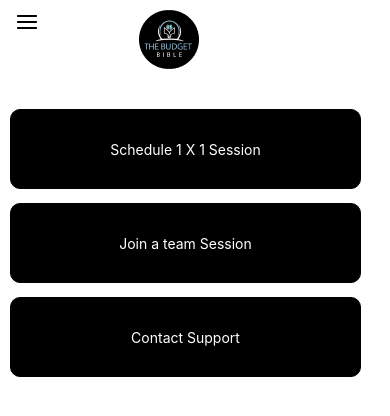
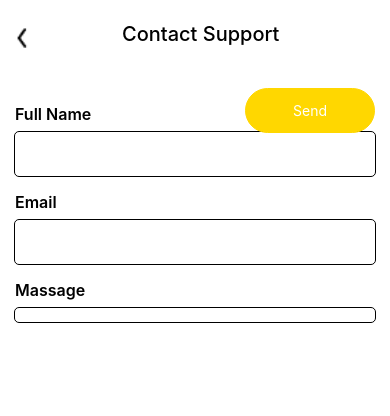
Before and after one commit to MuhammadRomanKhan717/budget-bible, a React Native app: screen / in a window 390 px wide. Shown: the top 416 px of the page. Built offline with nearby package versions, Linux system fonts and the light colour scheme.

Commit message:
make a Contact Support Sreen

```diff
--- a/App.js
+++ b/App.js
@@ -17,6 +17,7 @@ import AddTransactionsScreen from "./Screens/AddTransactionsScreen";
 import IncomeExpensesScreen from "./Screens/IncomeExpensesScreen";
 import AccountsScreen from "./Screens/AccountsScreen";
 import TalkToTerrance from "./Screens/TalkToTerrance";
+import ContactSupportScreen from "./Screens/ContactSupportScreen";
 export default function App() {
   return (
     <View style={styles.container}>
@@ -28,7 +29,8 @@ export default function App() {
       {/* <AccountsScreen /> */}
       {/* <ProfileScreen /> */}
       {/* <AllocateYourFriend /> */}
-      <TalkToTerrance />
+      {/* <TalkToTerrance /> */}
+      <ContactSupportScreen />
       {/* <NavigationContainer>
         <Navigation />
 
--- /dev/null
+++ b/Screens/ContactSupportScreen.js
@@ -0,0 +1,134 @@
+import {
+  StyleSheet,
+  Text,
+  View,
+  SafeAreaView,
+  TouchableOpacity,
+  Image,
+  TextInput,
+} from "react-native";
+import React from "react";
+
+const ContactSupportScreen = () => {
+  return (
+    <SafeAreaView>
+      <View
+        style={[
+          styles.bottomView,
+          { position: "absolute", bottom: 50, right: 0, right: 0, zIndex: 99 },
+        ]}
+      >
+        <TouchableOpacity
+          style={[styles.bottomNext]}
+          onPress={() => navigation.navigate("")}
+        >
+          <Text style={{ color: "white" }}>Send</Text>
+        </TouchableOpacity>
+      </View>
+      <View style={styles.headerView}>
+        <TouchableOpacity onPress={() => navigation.navigate("expenses")}>
+          <Image
+            style={styles.headerImage}
+            source={require("../assets/eva_arrow-ios-back-fill.png")}
+          />
+        </TouchableOpacity>
+        <Text style={styles.headerText}>Contact Support</Text>
+      </View>
+      <View style={{ paddingTop: 50, paddingBottom: 15 }}>
+        <Text style={styles.ContactDetail}>Full Name</Text>
+        <View style={{ paddingHorizontal: 14 }}>
+          <TextInput
+            style={styles.input}
+            autoCapitalize="none"
+            autoCorrect={false}
+            secureTextEntry={true}
+            keyboardType="default"
+          />
+        </View>
+      </View>
+      <View style={{}}>
+        <Text style={styles.ContactDetail}>Email</Text>
+        <View style={{ paddingHorizontal: 14 }}>
+          <TextInput
+            style={styles.input}
+            autoCapitalize="none"
+            autoCorrect={false}
+            secureTextEntry={true}
+            keyboardType="email-address"
+          />
+        </View>
+      </View>
+      <View style={{ paddingTop: 15 }}>
+        <Text style={styles.ContactDetail}>Massage</Text>
+        <View style={{ paddingHorizontal: 14 }}>
+          <TextInput
+            style={styles.Massageinput}
+            autoCapitalize="none"
+            autoCorrect={false}
+            secureTextEntry={true}
+            keyboardType="default"
+          />
+        </View>
+      </View>
+    </SafeAreaView>
+  );
+};
+
+export default ContactSupportScreen;
+
+const styles = StyleSheet.create({
+  bottomView: {
+    flexDirection: "row",
+    justifyContent: "space-around",
+    paddingBottom: 150,
+    paddingRight: 15,
+  },
+  bottomNext: {
+    backgroundColor: "white",
+    justifyContent: "center",
+    alignItems: "center",
+    height: 45,
+    width: 130,
+    marginTop: 45,
+    backgroundColor: "#FFD700",
+    borderRadius: 31,
+    borderWidth: 1,
+    borderColor: "#FFD700",
+    marginLeft: 110,
+  },
+  headerView: {
+    paddingLeft: 8,
+    flexDirection: "row",
+    paddingTop: 22,
+  },
+  headerImage: {
+    height: 32,
+    width: 29,
+  },
+
+  headerText: {
+    paddingLeft: 85,
+    fontSize: 20,
+    fontWeight: "500",
+  },
+  ContactDetail: {
+    fontSize: 16,
+    paddingLeft: 15,
+    fontWeight: "600",
+    paddingBottom: 7,
+  },
+  input: {
+    paddingLeft: 10,
+    fontSize: 20,
+    height: 46,
+    borderWidth: 0.21,
+    borderRadius: 5,
+  },
+  Massageinput: {
+    paddingLeft: 10,
+    fontSize: 20,
+    height: "60%",
+    borderWidth: 0.21,
+    borderRadius: 5,
+  },
+});
```
